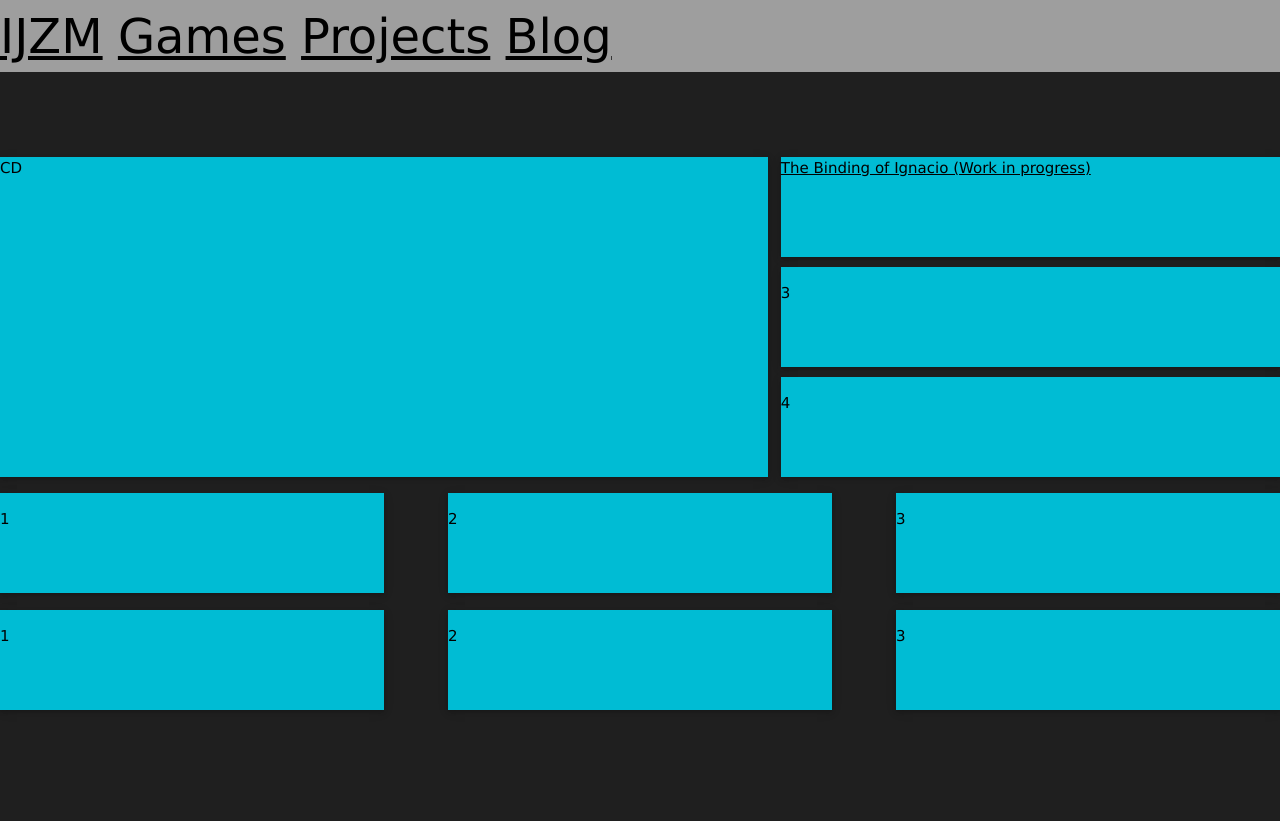
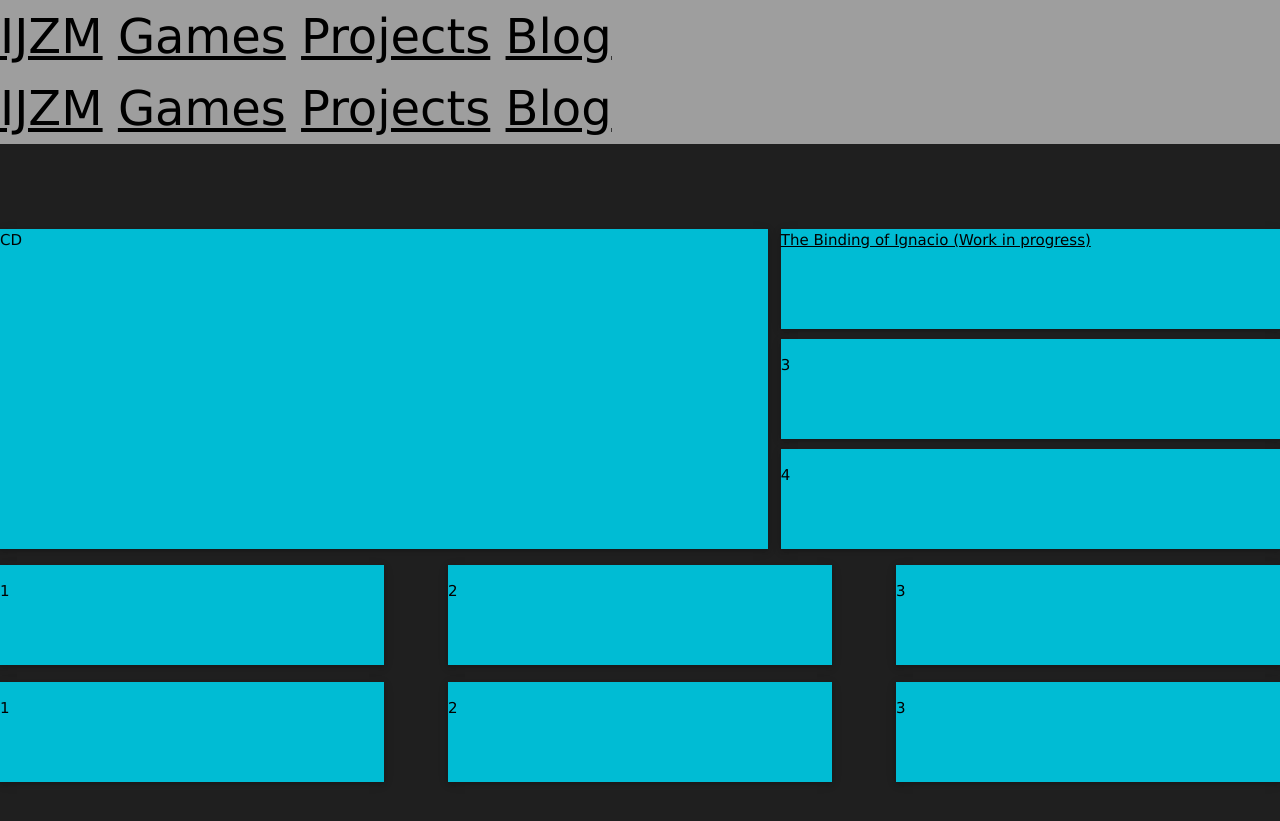
Before and after one commit to ijzm/OLD-ijzm.github.io, a Jekyll site: the page built from index.html, in a window 1280 px wide. Shown: the top 821 px of the page. Built offline with Jekyll 4.4.1, drawn with Linux system fonts in a browser that asks for light colours.

Commit message:
Update default.html

```diff
--- a/_layouts/default.html
+++ b/_layouts/default.html
@@ -5,6 +5,12 @@
 			<title>{{ page.title }}</title>
 		</head>
 		<body>
+			<nav class="w3topnav w3-xxxlarge w3-grey">
+				<a href="http://ijzm.github.io" target="_top">IJZM</a>
+				<a href="" target="_top">Games</a>
+				<a href="https://github.com/ijzm?tab=repositories" target="_top">Projects</a>
+				<a href="./blog/" target="_top">Blog</a>
+		</nav>
 			<div class="container">
 
 			{{ content }}
```
